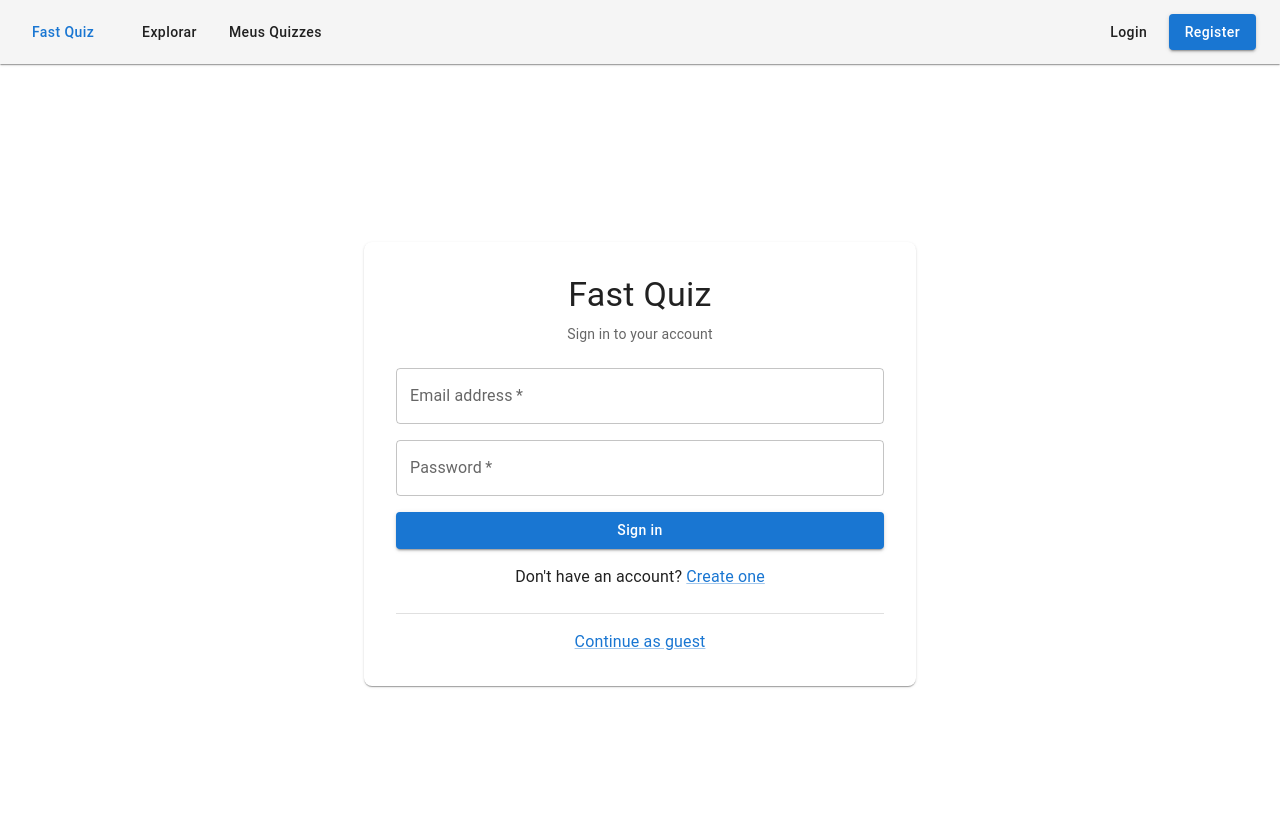
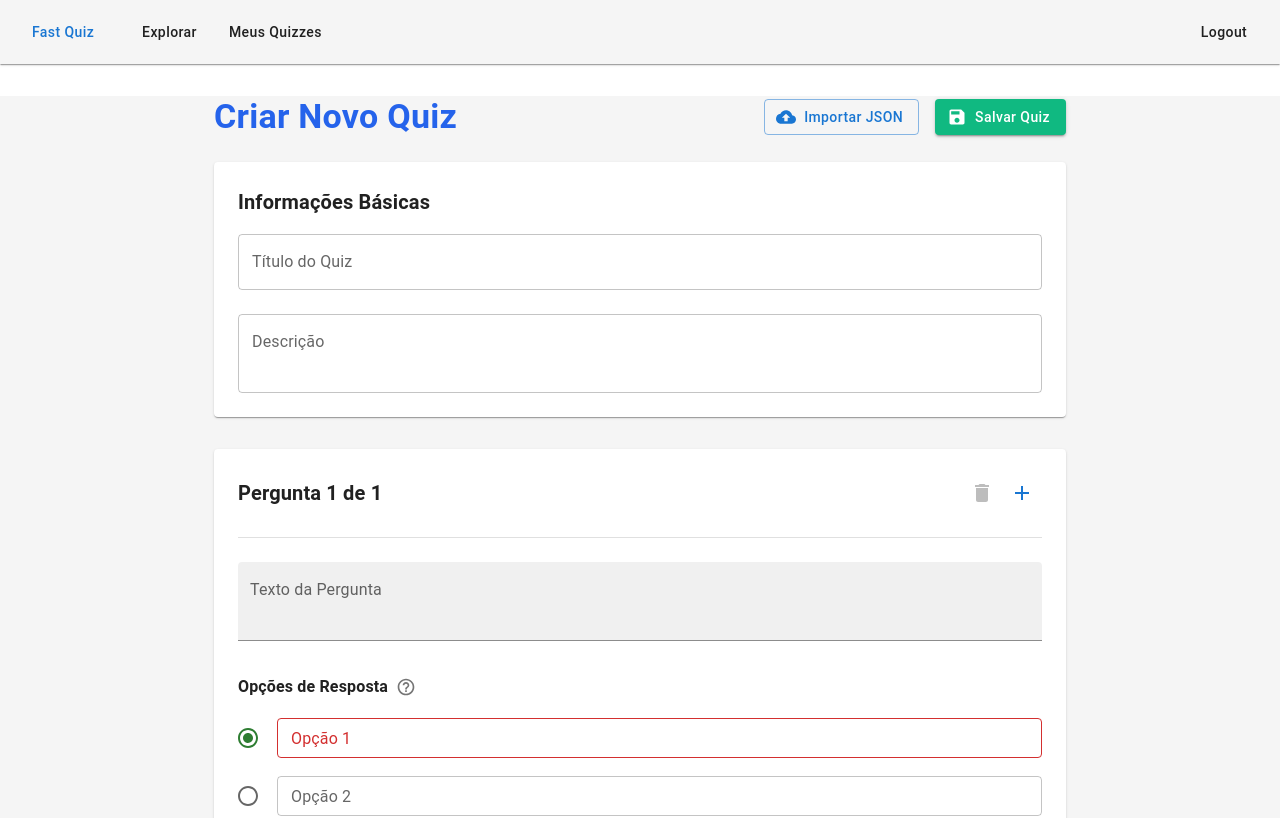
Before and after one commit to gvieiragoulart/fast-quizz-front, a React (Vite) app: page /create in a window 1280 px wide. Before the commit this address led to /login. Shown: the top 818 px of the page. Built offline with nearby package versions, Linux system fonts and the light colour scheme; no server answers; sample sign-in values are in the browser's storage.

Commit message:
feat: update quiz creation logic to include correct_answer field and improve error handling; refactor auth token management to use access_token

```diff
--- a/src/hooks/useApi.ts
+++ b/src/hooks/useApi.ts
@@ -55,9 +55,12 @@ export const useCreateQuiz = () => {
   const queryClient = useQueryClient()
 
   return useMutation({
-    mutationFn: (payload: { title: string; description?: string; questions: Array<{ text: string; options: Array<{ text: string; is_correct?: boolean }> }> }) => quizService.createQuiz(payload),
+    mutationFn: (payload: { title: string; description?: string; questions: Array<{ text: string;  correct_answer: string; options: Array<{ text: string; is_correct?: boolean }> }> }) => quizService.createQuiz(payload),
     onSuccess: () => {
       queryClient.invalidateQueries({ queryKey: ['quizzes'] })
     },
+    onError: (error) => {
+      console.error('Error creating quiz:', error)
+    }
   })
 }
--- a/src/pages/CreateQuizPage.tsx
+++ b/src/pages/CreateQuizPage.tsx
@@ -1,4 +1,5 @@
-import React, { useState, useRef } from 'react';
+import React, { useState } from 'react';
+import { useNavigate } from 'react-router-dom'
 import {
   Box,
   Container,
@@ -8,8 +9,6 @@ import {
   Paper,
   IconButton,
   Grid,
-  Card,
-  CardContent,
   MobileStepper,
   Dialog,
   DialogTitle,
@@ -34,9 +33,11 @@ import {
   HelpOutline as HelpIcon,
 } from '@mui/icons-material';
 import type{ Quiz, Question, QuestionOption } from '../types';
+import { useCreateQuiz } from '../hooks/useApi';
+import { Navigate } from 'react-router-dom';
 
 const CreateQuizPage: React.FC = () => {
-  // Estados para o Quiz
+   const navigate = useNavigate();
   const [quizTitle, setQuizTitle] = useState('');
   const [quizDescription, setQuizDescription] = useState('');
   const [questions, setQuestions] = useState<Partial<Question>[]>([
@@ -50,6 +51,8 @@ const CreateQuizPage: React.FC = () => {
       ],
     },
   ]);
+  const { mutate: createQuiz, isError } = useCreateQuiz();
+
 
   // Estados para o Carrossel
   const [activeStep, setActiveStep] = useState(0);
@@ -115,6 +118,11 @@ const CreateQuizPage: React.FC = () => {
         opt.is_correct = i === optionIndex;
       });
     }
+
+    if (newQuestions[activeStep].options) {
+      const correctOption = newQuestions[activeStep].options!.find(opt => opt.is_correct);
+      newQuestions[activeStep].correct_answer = correctOption ? correctOption.text : '';
+    }
     setQuestions(newQuestions);
   };
 
@@ -176,7 +184,27 @@ const CreateQuizPage: React.FC = () => {
       description: quizDescription,
       questions: questions,
     });
+    createQuiz({
+      title: quizTitle,
+      description: quizDescription,
+      questions: questions as Array<{
+        text: string;
+        correct_answer: string;
+        options: Array<{ text: string; is_correct?: boolean }>;
+      }>,
+    });
+
+    if (isError) {
+      setError('Erro ao salvar o quiz. Tente novamente.');
+      console.log("Erro ao salvar o quiz");
+      return;
+    }
+
+    // Resetar o formulário após salvar
+    setQuizTitle('');
+    setQuizDescription('');
     setSuccessMessage('Quiz salvo com sucesso!');
+    navigate('/');
   };
 
   return (
--- a/src/services/api.ts
+++ b/src/services/api.ts
@@ -11,7 +11,7 @@ const api = axios.create({
 
 // Add auth token to requests
 api.interceptors.request.use((config) => {
-  const token = localStorage.getItem('authToken');
+  const token = localStorage.getItem('access_token');
   if (token) {
     config.headers.Authorization = `Bearer ${token}`;
   }
--- a/src/services/auth.ts
+++ b/src/services/auth.ts
@@ -5,23 +5,23 @@ export const authService = {
   async login(credentials: LoginRequest): Promise<LoginResponse> {
     const response = await api.post<LoginResponse>('/api/auth/login', credentials);
     const { access_token } = response.data;
-    localStorage.setItem('authToken', access_token);
+    localStorage.setItem('access_token', access_token);
     return response.data;
   },
 
   async register(userData: RegisterRequest): Promise<RegisterResponse> {
     const response = await api.post<RegisterResponse>('/api/auth/register', userData);
-    const { token } = response.data;
-    localStorage.setItem('authToken', token);
+    const { access_token } = response.data;
+    localStorage.setItem('access_token', access_token);
     return response.data;
   },
 
   logout() {
-    localStorage.removeItem('authToken');
+    localStorage.removeItem('access_token');
   },
 
   getToken() {
-    return localStorage.getItem('authToken');
+    return localStorage.getItem('access_token');
   },
 
   isAuthenticated() {
--- a/src/services/quiz.ts
+++ b/src/services/quiz.ts
@@ -1,4 +1,5 @@
 import api from './api';
+import { authService } from './auth';
 import type { Question, SubmitQuizRequest, QuizResult, QuizListResponse } from '../types';
 
 export const quizService = {
@@ -39,13 +40,13 @@ export const quizService = {
       return response.data;
     }
   },
-  async createQuiz(payload: { title: string; description?: string; questions: Array<{ text: string; options: Array<{ text: string; is_correct?: boolean }> }> }) {
+  async createQuiz(payload: { title: string; description?: string; questions: Array<{ text: string; correct_answer: string; options: Array<{ text: string; is_correct?: boolean }> }> }) {
     try {
-      const response = await api.post('/api/quizzes', payload)
-      return response.data
+      const response = await api.post('/api/quizzes', payload);
+      return response.data;
     } catch (error) {
-      console.error('Error creating quiz:', error)
-      throw error
+      console.error('Error creating quiz:', error);
+      throw error;
     }
   },
 };
--- a/src/types/index.ts
+++ b/src/types/index.ts
@@ -20,7 +20,7 @@ export interface RegisterRequest {
 }
 
 export interface RegisterResponse {
-  token: string;
+  access_token: string;
   user: User;
 }
 
@@ -50,7 +50,7 @@ export interface Question {
   text: string;
   quiz_id: string;
   options: QuestionOption[];
-  correctAnswer?: string;
+  correct_answer?: string;
 }
 
 export interface Answer {
```
